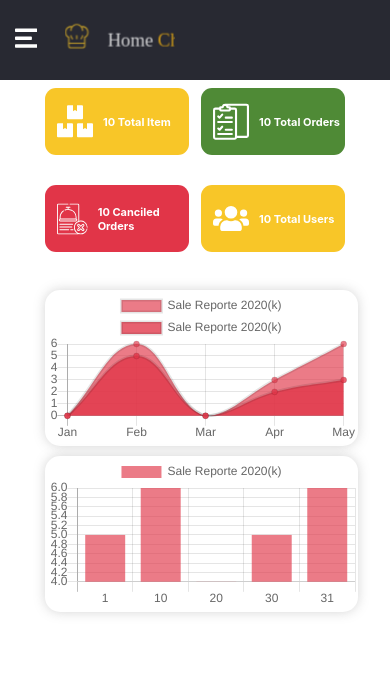
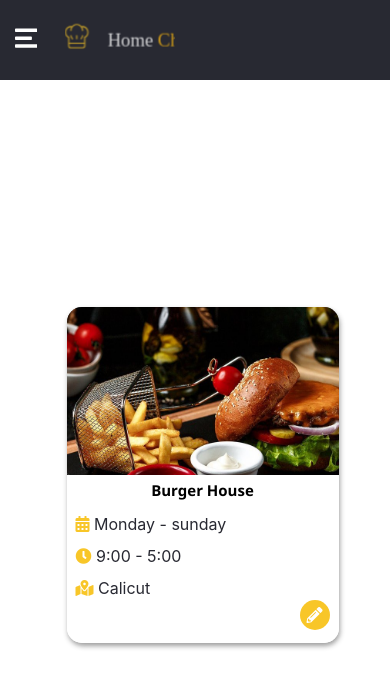
Before and after one commit to aninarafath6/home-chef-admin, a React (Create React App) app: page /vendor in a window 390 px wide. Shown: the top 688 px of the page. Built offline with nearby package versions, Linux system fonts and the light colour scheme; no server answers.

Commit message:
vendor_manage section design and jwt autanticaton finished and admin login page modified

```diff
--- a/src/App.js
+++ b/src/App.js
@@ -8,17 +8,7 @@ import Dashbord from './components/dashbord/Dashbord'
 function App() {
   return (
     <div className="App">
-          <Router>
-               <Header/>
-                <Switch>
-                        <Route path="/login">
-                              <Login/>
-                          </Route>
-                        <Route path="/">
-                              <Manage_Bord />
-                          </Route>
-            </Switch>
-        </Router>
+    <Manage_Bord/>
 
     </div>
   );
--- a/src/components/dashbord/dashbord.css
+++ b/src/components/dashbord/dashbord.css
@@ -29,10 +29,7 @@
     transition: .5s ease-in-out;
 
 }
-.mang{
-      transition: .5s ease-in-out;
 
-}
 .card_container .info {
   margin-left: 10px;
   font-weight: bold;
--- a/src/components/header/Header.js
+++ b/src/components/header/Header.js
@@ -2,7 +2,7 @@ import React, {useRef, useState ,useEffect} from 'react';
 import './header.css'
 import './side_panel.css'
 import Manage_bord from '../mange_bord/Manage_bord'
-import {useHistory} from 'react-router-dom'
+import {useHistory,Link} from 'react-router-dom'
 export const LogutContaxt = React.createContext();
 const Header = () => {
 const [count,setCount]=useState(0)
@@ -64,7 +64,7 @@ setStatus(true)
     }
   const onLoGout =()=>{
      localStorage.clear('token')
-     window.location. reload()
+     window.location.reload()
  }
     return (
         <div ref={hiddenRef} className="header_section" >
@@ -77,6 +77,7 @@ setStatus(true)
 
                     </div>
                     <div className="logo_section">
+                        <Link to="/">
                         <svg xmlns="http://www.w3.org/2000/svg" width="200.716" height="140.274" viewBox="0 0 544.716 140.274">
                             <g id="Group_65" data-name="Group 65" transform="translate(-32 -40.682)" opacity="0.8">
                                 <g id="chef_1_" data-name="chef (1)" transform="translate(32 40.682)">
@@ -92,6 +93,7 @@ setStatus(true)
                                 <text id="Home_Chef_" data-name="Home Chef " transform="translate(241.716 151.956)" fill="#fff" fontSize="92" fontFamily="Gabriola"><tspan x="0" y="0">Home </tspan><tspan y="0" fill="#f7b614">Chef </tspan></text>
                             </g>
                         </svg>
+                        </Link>
                     </div>
                     <div className="icons_div">
                         <i className="fas fa-user nav_icons"></i>
--- a/src/components/header/header.css
+++ b/src/components/header/header.css
@@ -3,20 +3,17 @@
     padding: 0;
     box-sizing: border-box;
 }
-.display_none{
+/* .display_none{
     display: none;
-}
-.mang{
-    transition: .5s ease-in-out;
-        margin-left: 4.4rem;
-    padding-top: 4rem;
-}
+} */
+
 .header_section{
     width: 100%;
     height: 5rem;
     background-color: #282932;
     position: fixed;
     z-index: 100;
+    transition: .5s ease-in-out;
 
 }
 .header_section .header{
@@ -52,6 +49,11 @@
 }
 .navbar .icons_div .nav_icons{
     margin-right: 2rem;
+}
+.mang{
+    transition: .5s ease-in-out;
+       padding-top: 5rem;
+    padding-left: 5rem;
 }
 
 @media(max-width:521px){
--- a/src/components/header/side_panel.css
+++ b/src/components/header/side_panel.css
@@ -89,6 +89,9 @@
     .panel .side_panel_section {
     width: 5rem;
   }
+  .mang{
+    margin-left: 0;
+  }
 }
 @media (max-width: 877px) {
   .panel .toggle_panel {
@@ -115,7 +118,8 @@
 
   }
   .mang{
-    margin: 0;
+    margin-left: 0;
+    padding-left: 0;
   }
 }
 @media (max-width: 659px) {
--- a/src/components/login/login.css
+++ b/src/components/login/login.css
@@ -3,10 +3,15 @@
   padding: 0;
   box-sizing: border-box;
 }
+.ovarly{
+    background: linear-gradient(rgb(25 22 27),rgb(44 34 34 / 76%));
+  width: 100%;
+  height: 100%;
+}
 .login_section {
   width: 100%;
   height: 100vh;
-  background: url("./assets/background.jpeg");
+  background: url("./assets/login_backround.jpg");
   background-position: center;
   background-repeat: no-repeat;
   background-size: cover;
@@ -25,24 +30,26 @@
 .login_section .login_container .login {
   width: 23rem;
   height: 26rem;
-  background: #00000035;
+  background: #ffffff;
   border-radius: 15px;
   display: flex;
   align-items: center;
   justify-content: center;
   flex-direction: column;
+      box-shadow: 5px 6px 4px -2px #00000073;
+
 }
 .login_input {
   width: 97%;
   padding: 23px;
 }
 .login_input input {
-  width: 100%;
-  padding: 15px;
-  background: #ffffffb9;
-  border: none;
-  outline: none;
-  border-radius: 15px;
+    width: 100%;
+    padding: 15px;
+    background: #e8e8e8a6;
+    border: none;
+    outline: none;
+    border-radius: 9px;
 }
 
 .login_btn_div {
@@ -54,7 +61,7 @@
 .login_btn_div button {
   width: 50%;
   padding: 15px;
-  background: #f8c628a8;
+  background: #f8c628;
   border: none;
   outline: none;
   border-radius: 15px;
@@ -74,7 +81,7 @@
 }
 .login_label {
   font-size: 40px;
-  color: #ffffffcf;
+  color: #f8c628;
 }
 .err_label_div .err_label {
   color: #878787;
@@ -84,6 +91,9 @@
 .err_label_div .visble_err_label {
   color: #878787;
   visibility: visible;
+}
+.from{
+  width: 100%;
 }
 @media (max-width: 384px) {
   .login_section .login_container .login {
--- a/src/components/mange_bord/Manage_bord.js
+++ b/src/components/mange_bord/Manage_bord.js
@@ -1,11 +1,33 @@
 import React from 'react';
 import { BrowserRouter as Router, Route, Switch } from "react-router-dom";
 import Dashbord from '../dashbord/Dashbord'
+import Login from '../Login/Login'
+import Header from '../header/Header'
+import Vendor_manage from '../vendor_manage/Vendor'
 const Manage_bord = (props) => {
+    let va=Dashbord;
     return (
-        <div className="mang">
-           <Dashbord/>
-        </div>
+      <div className="mange">
+        <Router>
+          <Header />
+          <Route path="/login">
+            <Login />
+          </Route>
+          <div className="mang">
+            <Switch>
+              <Route path="/" exact>
+                <Dashbord />
+              </Route>
+              <Route path="/dashbord" >
+                <Dashbord />
+              </Route>
+              <Route path="/vendor">
+                <Vendor_manage/>
+              </Route>
+            </Switch>
+          </div>
+        </Router>
+      </div>
     );
 }
 
--- /dev/null
+++ b/src/components/vendor_manage/Vendor.js
@@ -0,0 +1,79 @@
+import React,{useEffect,useState} from 'react';
+import './vendor.css';
+import vendor_image from './assets/vendor_img.jpg';
+import {Redirect} from 'react-router-dom'
+import axios from 'axios';
+const Vendor = () => {
+    const [isLogged,setLogged] = useState();
+            useEffect(()=>{
+                let config={};
+                let token = localStorage.getItem("token");
+
+                if(token!== null){
+                    config.headers = { aauthorazation: "Bearer " + token };
+
+                } else{
+                axios.get("isLogged",config).then((res)=>{
+                    setLogged(res.data.loggin);
+                    console.log(res);
+
+                });
+            }
+
+            },[])
+console.log(isLogged);
+    return (
+      <>
+        {isLogged === false ? (
+          <>
+            <Redirect to="/login" />
+          </>
+        ) : (
+          <>
+            <div className="vendor_manage">
+              <div className="vendor_wrapper">
+                <div className="vendor_card_wrapper">
+                  <div className="vendor_image_wrapper">
+                    <img
+                      src={vendor_image}
+                      alt=""
+                      className="vender_img"
+                      loading="lazy"
+                    />
+                  </div>
+                  <div className="vendor_info_wrapper">
+                    <div className="vendor_name">
+                      <h4>Burger House</h4>
+                    </div>
+                    <div className="vendor_detials">
+                      <ul className="vendor_info">
+                        <li>
+                          <i className="fas fa-calendar-alt"></i>{" "}
+                          <span>Monday - sunday</span>
+                        </li>
+                        <li>
+                          <i className="fas fa-clock"></i>{" "}
+                          <span>9:00 - 5:00</span>
+                        </li>
+                        <li>
+                          <i className="fas fa-map-marked-alt"></i>{" "}
+                          <span>Calicut</span>
+                        </li>
+                      </ul>
+                    </div>
+                    <div className="edit_vendor">
+                      <div className="edit_circle">
+                        <i class="fas fa-pencil-alt"></i>
+                      </div>
+                    </div>
+                  </div>
+                </div>
+              </div>
+            </div>
+          </>
+        )}
+      </>
+    );
+}
+
+export default Vendor;
--- /dev/null
+++ b/src/components/vendor_manage/vendor.css
@@ -0,0 +1,166 @@
+
+*{
+    margin: 0;
+    padding: 0;
+    box-sizing: border-box;
+
+}
+.vendor_manage{
+    width: 100%;
+    min-height: calc(100vh - 5rem);
+    display: flex;
+    align-items: center;
+    justify-content: center;
+}
+.vendor_wrapper{
+    width: calc(100% -15px);
+    min-height: calc(100% - 15px);
+    display: flex;
+    flex-direction: row;
+    flex-wrap: wrap;
+    align-items: center;
+    justify-content: center;
+    margin-top: 15px;
+    margin-left: 15px;
+
+}
+.vendor_card_wrapper{
+    width: 18rem;
+    height: 24rem;
+    background-color: #ffffff;
+    border-radius: 15px;
+    box-shadow: 1px 3px 5px #2a2a2a73;
+    margin-left: 15px;
+    margin-top: 25px;
+
+
+}
+.vendor_image_wrapper{
+    height: 50%;
+    background: #5a5a5a;
+    border-radius: 15px 15px 0px 0px;
+}
+.vendor_image_wrapper img{
+    width: 100%;
+    height: 100%;
+    object-fit: cover;
+    object-position: center;
+    border-radius: 15px 15px 0px 0px;
+    border: none;
+    outline: none;
+    overflow: hidden;
+}
+.vendor_info_wrapper{
+    width: 100%;
+    height: 50%;
+    background-color:#ffffff;
+    border-radius: 0 0 15px 15px;
+}
+.vendor_name{
+    width: 100%;
+    height: fit-content;
+    display: flex;
+    align-items: center;
+    justify-content: center;
+    padding: 5px;
+}
+.vendor_name h4{
+    counter-reset: #282932;
+    font-family: 'Segoe UI', Tahoma, Geneva, Verdana, sans-serif;
+    font-size: 15px;
+}
+.vendor_detials{
+    background-color: #ffffff;
+    width: 100%;
+    height: 57%;
+    padding: 9px;
+}
+.vendor_info{
+    list-style: none;
+}
+.vendor_info li{
+    color: #F8C628;
+    margin-bottom: 12px;
+}
+.vendor_info li span{
+    color: #282932;
+    font-weight: 400;
+}
+.edit_vendor{
+    width: 100%;
+    display: flex;
+    justify-content: flex-end;
+}
+.edit_vendor .edit_circle{
+    width: 30px;
+    height: 30px;
+    border-radius: 50%;
+    background-color: #F8C628;
+    margin-right: 9px;
+    display: flex;
+    align-items: center;
+    justify-content: center;
+}
+.edit_circle i{
+    color: #ffffff;
+    transition: .8s ease-in-out;
+    position: relative;
+    background-color: #F8C628;
+    border-radius: 50%;
+}
+.edit_circle i:hover{
+    transform: scale(1.5) rotate(-85deg);
+    position: absolute;
+    margin: -10px 17px 5px 5px;
+    color: #282932;
+}
+
+
+
+
+/* responsive */
+@media(max-width:700px){
+    .vendor_card_wrapper{
+        width: 13rem;
+        height: 19rem;
+    }
+    .vendor_wrapper{
+        margin: 0;
+    }
+}
+@media(max-width:680px){
+    .vendor_card_wrapper{
+    width: 16rem;
+    height: 21rem;
+    }
+}
+@media(max-width:557px){
+    .vendor_card_wrapper{
+    width: 14rem;
+    height: 21rem;
+    }
+}
+@media(max-width:493px){
+    .vendor_card_wrapper{
+    width: 14rem;
+    height: 21rem;
+    }
+}
+@media(max-width:461px){
+    .vendor_card_wrapper{
+    width: 12rem;
+    height: 19rem;
+    }
+}
+@media(max-width:429px){
+    .vendor_card_wrapper{
+    width: 12rem;
+    height: 18rem;
+    }
+}
+@media(max-width:427px){
+    .vendor_card_wrapper{
+    width: 17rem;
+    height: 21rem;
+    }
+}
```
Also changed, not shown: src/components/login/Login.js (+98 -29 lines), src/components/login/assets/bc.jpg (added), src/components/vendor_manage/assets/vendor_img.jpg (added).
